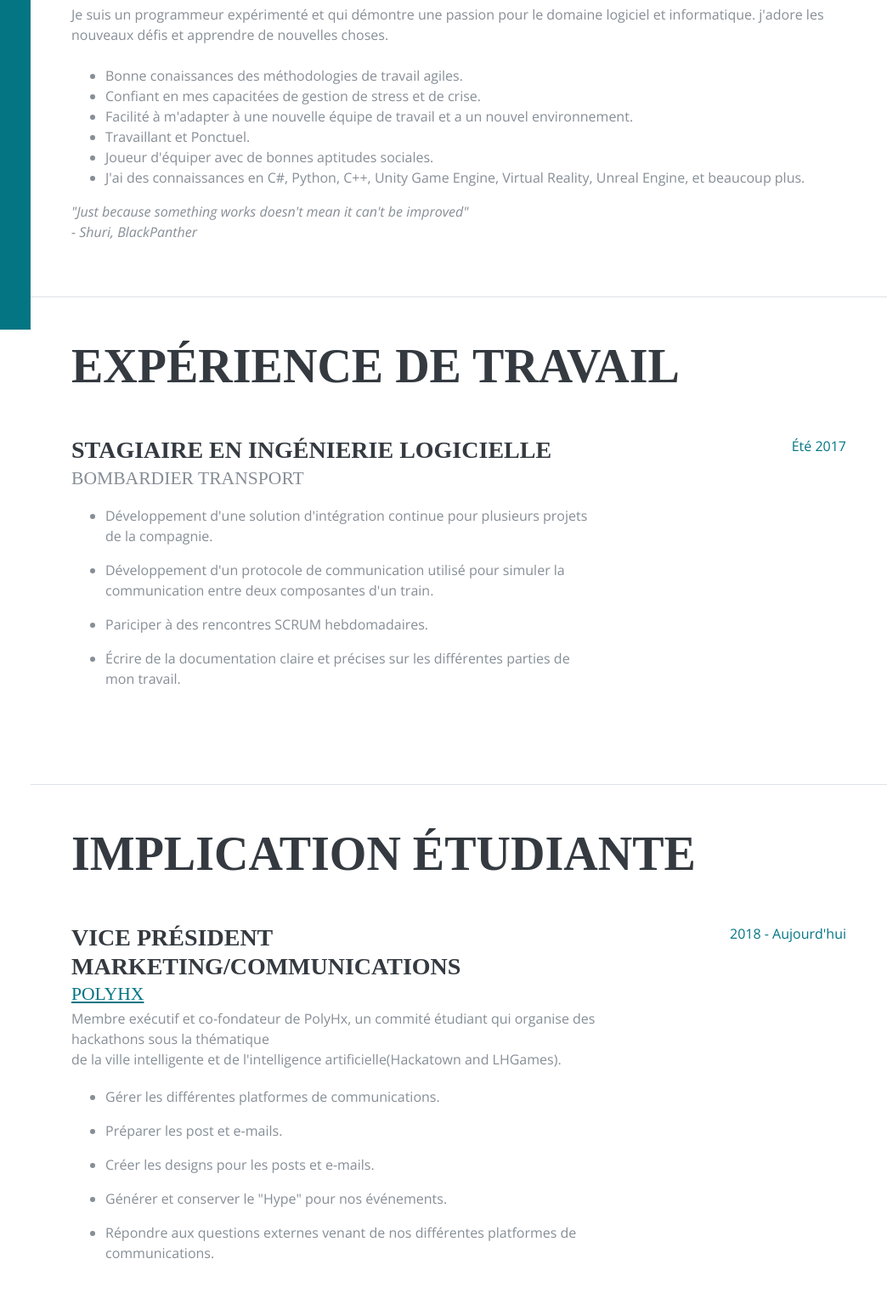
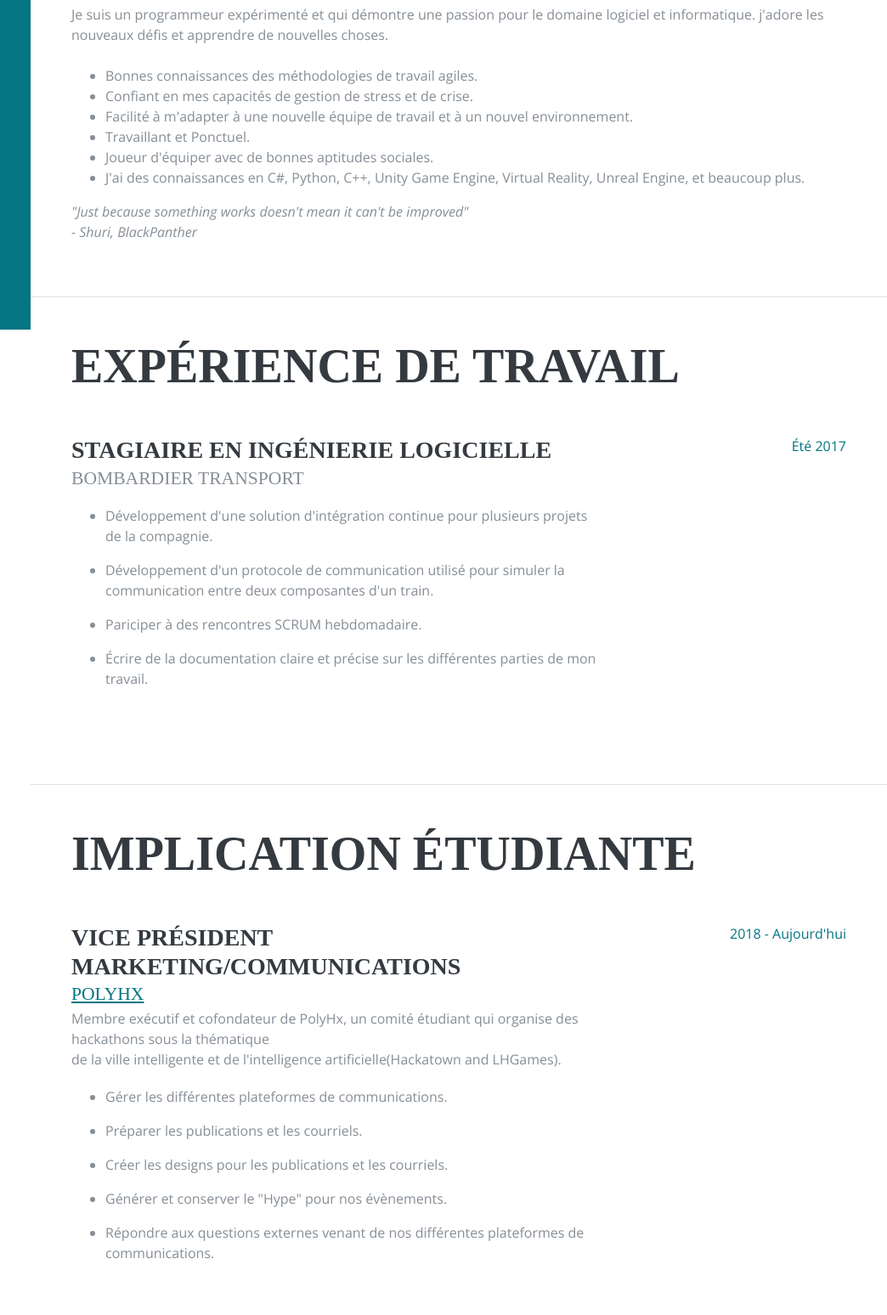
Before and after one commit to KevPantelakis/KevPantelakis.github.io, a plain HTML site: page index_fr.html in a window 1280 px wide. Shown: the part 412-1960 px from the top of the page at 85% size, 236-1280 px from the left. Drawn offline with nearby package versions, Linux system fonts and the light colour scheme; a web font is replaced by a local one.

Commit message:
Correction de quelques textes

```diff
--- a/index_fr.html
+++ b/index_fr.html
@@ -93,15 +93,15 @@
             <p class="mb-2">
                 Je termine mon Baccalauréat en Génie logiciel cet automne à l'École Polytechnique Montréal.
                 Je suis un des membres fondateurs de <a href="https://polyHx.io" style="text-decoration: underline;">PolyHx</a>. J'ai participé à l'organisation de trois Hackathons (<a href="https://hackatown.io" style="text-decoration: underline;">Hackatown</a>),
-                deux Compétition d'intelligence artificielle (<a href="https://lhgames.io" style="text-decoration: underline;">LHGames</a>) et plusieurs autres choses comme des ateliers et des conférences.
+                deux compétitions d'intelligence artificielle (<a href="https://lhgames.io" style="text-decoration: underline;">LHGames</a>) et plusieurs autres choses comme des ateliers et des conférences.
             </p>
             <p class="mb-4">
                 Je suis un programmeur expérimenté et qui démontre une passion pour le domaine logiciel et informatique. j'adore les nouveaux défis et apprendre de nouvelles choses.
             </p>
             <ul>
-                <li>Bonne conaissances des méthodologies de travail agiles.</li>
-                <li>Confiant en mes capacitées de gestion de stress et de crise.</li>
-                <li>Facilité à m'adapter à une nouvelle équipe de travail et a un nouvel environnement.</li>
+                <li>Bonnes connaissances des méthodologies de travail agiles.</li>
+                <li>Confiant en mes capacités de gestion de stress et de crise.</li>
+                <li>Facilité à m'adapter à une nouvelle équipe de travail et à un nouvel environnement.</li>
                 <li>Travaillant et Ponctuel.</li>
                 <li>Joueur d'équiper avec de bonnes aptitudes sociales.</li>
                 <li>J'ai des connaissances en C#, Python, C++, Unity Game Engine, Virtual Reality, Unreal Engine, et beaucoup plus.</li>
@@ -125,10 +125,10 @@
                             <p>Développement d'un protocole de communication utilisé pour simuler la communication entre deux composantes d'un train.</p>
                         </li>
                         <li>
-                            <p>Pariciper à des rencontres SCRUM hebdomadaires.</p>
+                            <p>Pariciper à des rencontres SCRUM hebdomadaire.</p>
                         </li>
                         <li>
-                            <p>Écrire de la documentation claire et précises sur les différentes parties de mon travail.</p>
+                            <p>Écrire de la documentation claire et précise sur les différentes parties de mon travail.</p>
                         </li>
                     </ul>
 
@@ -148,24 +148,24 @@
                     <h3 class="mb-0">Vice Président Marketing/Communications</h3>
                     <a class="subheading mb-3" href="https://polyHx.io" style="text-decoration: underline;">PolyHx</a>
                     <p>
-                        Membre exécutif et co-fondateur de PolyHx, un commité étudiant qui organise des hackathons sous la thématique
+                        Membre exécutif et cofondateur de PolyHx, un comité étudiant qui organise des hackathons sous la thématique
                         <br>de la ville intelligente et de l'intelligence artificielle(Hackatown and LHGames).
                     </p>
                     <ul>
                         <li style="margin-top: 20px">
-                            <p>Gérer les différentes platformes de communications.</p>
+                            <p>Gérer les différentes plateformes de communications.</p>
                         </li>
                         <li>
-                            <p>Préparer les post et e-mails.</p>
+                            <p>Préparer les publications et les courriels.</p>
                         </li>
                         <li>
-                            <p>Créer les designs pour les posts et e-mails.</p>
+                            <p>Créer les designs pour les publications et les courriels.</p>
                         </li>
                         <li>
-                            <p>Générer et conserver le "Hype" pour nos événements.</p>
+                            <p>Générer et conserver le "Hype" pour nos évènements.</p>
                         </li>
                         <li>
-                            <p>Répondre aux questions externes venant de nos différentes platformes de communications.</p>
+                            <p>Répondre aux questions externes venant de nos différentes plateformes de communications.</p>
                         </li>
                     </ul>
                 </div>
@@ -185,7 +185,7 @@
                             <p>Animation des rencontres du comité exécutif.</p>
                         </li>
                         <li>
-                            <p>Avoir au moins une connaissance général de tous les aspects du comité.</p>
+                            <p>Avoir au moins une connaissance générale de tous les aspects du comité.</p>
                         </li>
                         <li>
                             <p>S'assurer que les échéanciers sont respectés et que tout le monde fait son travail.</p>
@@ -303,11 +303,11 @@
                 <br>reliés au domaine du génie logiciel et à rester à jour avec les nouvelles technologies.
             </p>
             <p class="mb-2">
-                Le dévelopement de jeux, la réalité virtuelle et l'intelligence artificielle sont mes principaux intérêts.
-                <br>J'apprécie aussi protptyper et débugger, intérêts que j'ai développé en participant à des hackathons.
+                Le développement de jeux, la réalité virtuelle et l'intelligence artificielle sont mes principaux intérêts.
+                <br>J'apprécie aussi protptyper et débuger, intérêts que j'ai développés en participant à des hackathons.
             </p>
             <p class="mb-0">
-                Quand je ne suis pas en train de programmer, je joue à des jeux-vidéos et j'écoute des séries et des films.
+                Quand je ne suis pas en train de programmer, je joue à des jeux vidéos et j'écoute des séries et des films.
                 <br>J'apprécie aussi cuisiner pour ma famille et mes amis!
             </p>
         </div>
```
